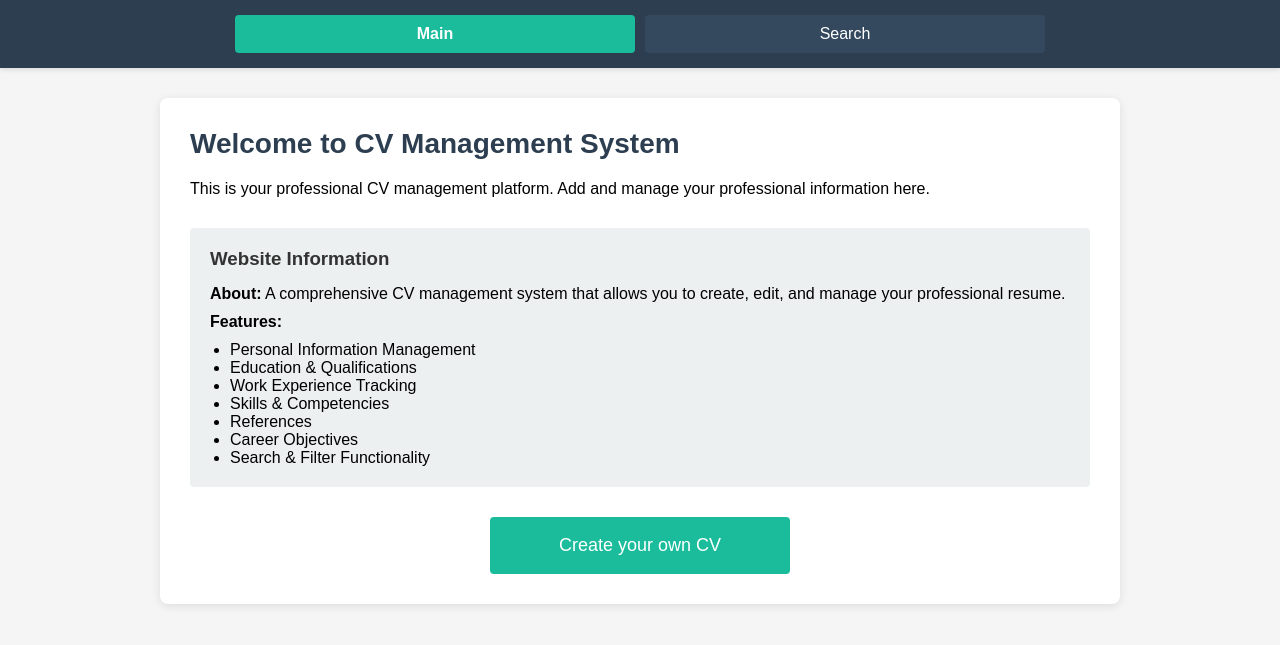
After one commit to Swxounih/IPT-CV-Group-Project, a PHP site: page /search-create.php in a window 1280 px wide. The commit adds this page. Shown: the top 645 px of the page. Run offline with PHP 8.4, Linux system fonts and the light colour scheme.

Commit message:
Changes 2, Search-Create

```diff
--- a/index.php
+++ b/index.php
@@ -15,6 +15,8 @@ if (!isset($_SESSION['resume_data'])) {
 }
 
 // Redirect to first step
-header('Location: personal-information.php');
+// old
+// header('Location: personal-information.php');
+header('Location: search-create.php');
 exit();
 ?>
--- /dev/null
+++ b/search-create.php
@@ -0,0 +1,374 @@
+<?php
+
+?>
+<!DOCTYPE html>
+<html lang="en">
+<head>
+  <meta charset="UTF-8">
+  <meta name="viewport" content="width=device-width, initial-scale=1.0">
+  <title>CV Management</title>
+  <style>
+    * { margin: 0; padding: 0; box-sizing: border-box; }
+
+    body {
+      font-family: Arial, sans-serif;
+      background-color: #f5f5f5;
+    }
+
+    /* Navigation Bar */
+    .navbar {
+      background-color: #2c3e50;
+      padding: 15px 0;
+      box-shadow: 0 2px 5px rgba(0,0,0,0.1);
+      position: sticky;
+      top: 0;
+      z-index: 100;
+    }
+
+    .nav-container {
+      max-width: 1200px;
+      margin: 0 auto;
+      display: flex;
+      gap: 10px;
+      padding: 0 20px;
+      align-items: center;
+      justify-content: center;
+    }
+
+    .nav-btn {
+      background-color: #34495e;
+      color: white;
+      border: none;
+      padding: 10px 25px;
+      font-size: 16px;
+      cursor: pointer;
+      border-radius: 4px;
+      transition: background-color 0.3s ease;
+      width: 400px;
+    }
+
+    .nav-btn:hover {
+      background-color: #1abc9c;
+    }
+
+    .nav-btn.active {
+      background-color: #1abc9c;
+      font-weight: bold;
+    }
+
+    /* Main Container */
+    .container {
+      max-width: 1000px;
+      margin: 30px auto;
+      padding: 0 20px;
+    }
+
+    /* Section Styling */
+    .section {
+      display: none;
+    }
+
+    .section.active {
+      display: block;
+    }
+
+    .section-content {
+      background-color: white;
+      border-radius: 8px;
+      padding: 30px;
+      box-shadow: 0 2px 10px rgba(0,0,0,0.1);
+    }
+
+    h1 {
+      color: #2c3e50;
+      margin-bottom: 20px;
+      font-size: 28px;
+    }
+
+    h3 {
+      color: #333;
+      margin-bottom: 15px;
+    }
+
+    label {
+      display: block;
+      margin-top: 15px;
+      font-weight: bold;
+      color: #2c3e50;
+    }
+
+    input[type="text"],
+    input[type="email"],
+    input[type="number"],
+    select,
+    textarea {
+      width: 100%;
+      padding: 10px;
+      margin-top: 5px;
+      border: 1px solid #bdc3c7;
+      border-radius: 4px;
+      font-family: Arial, sans-serif;
+    }
+
+    textarea {
+      resize: vertical;
+      min-height: 100px;
+    }
+
+    .form-group {
+      margin-bottom: 20px;
+    }
+
+    .btn-container {
+      display: flex;
+      gap: 10px;
+      margin-top: 30px;
+      justify-content: center;
+      flex-wrap: wrap;
+    }
+
+    .btn-container button {
+      padding: 18px 50px;
+      font-size: 18px;
+      min-width: 300px;
+    }
+
+    input[type="submit"],
+    button {
+      padding: 12px 25px;
+      cursor: pointer;
+      border: none;
+      border-radius: 4px;
+      font-size: 16px;
+      background-color: #1abc9c;
+      color: white;
+      transition: background-color 0.3s ease;
+    }
+
+    input[type="submit"]:hover,
+    button:hover {
+      background-color: #16a085;
+    }
+
+    .search-box {
+      display: flex;
+      gap: 10px;
+      margin-bottom: 30px;
+    }
+
+    .search-box input {
+      flex: 1;
+      padding: 10px;
+      border: 1px solid #bdc3c7;
+      border-radius: 4px;
+    }
+
+    .search-box button {
+      padding: 10px 25px;
+    }
+
+    .results-section {
+      margin-top: 20px;
+      min-height: 200px;
+      border: 1px solid #ecf0f1;
+      border-radius: 4px;
+      padding: 20px;
+      background-color: #fafafa;
+    }
+
+    .result-item {
+      background-color: white;
+      border-left: 4px solid #1abc9c;
+      padding: 15px;
+      margin-bottom: 10px;
+      border-radius: 4px;
+    }
+
+    /* Responsive Design */
+    @media (max-width: 768px) {
+      .nav-btn {
+        padding: 8px 20px;
+        font-size: 14px;
+      }
+
+      .section-content {
+        padding: 20px;
+      }
+
+      h1 {
+        font-size: 22px;
+      }
+
+      .container {
+        margin: 20px auto;
+      }
+
+      .btn-container button {
+        padding: 15px 30px;
+        font-size: 16px;
+        min-width: 150px;
+      }
+
+      .search-box {
+        flex-direction: column;
+      }
+
+      .search-box input {
+        width: 100%;
+      }
+
+      .search-box button {
+        width: 100%;
+        padding: 12px;
+      }
+    }
+
+    /*@media (max-width: 480px) {
+      .nav-btn {
+        padding: 8px 15px;
+        font-size: 13px;
+      }
+
+      .section-content {
+        padding: 15px;
+        border-radius: 0;
+      }
+
+      h1 {
+        font-size: 20px;
+      }
+
+      h3 {
+        font-size: 16px;
+      }
+
+      .btn-container button {
+        padding: 12px 20px;
+        font-size: 14px;
+        min-width: 100%;
+        width: 100%;
+      }
+
+      input[type="text"],
+      input[type="email"],
+      input[type="number"],
+      select,
+      textarea {
+        padding: 8px;
+      }
+
+      .navbar {
+        padding: 10px 0;
+      }
+    }*/
+  </style>
+</head>
+
+<body>
+  <!-- Navigation Bar -->
+  <nav class="navbar">
+    <div class="nav-container">
+      <button class="nav-btn active" onclick="showSection('main')">Main</button>
+      <button class="nav-btn" onclick="showSection('search')">Search</button>
+    </div>
+  </nav>
+
+  <!-- Main Container -->
+  <div class="container">
+
+    <!-- Main Section -->
+    <section id="main" class="section active">
+      <div class="section-content">
+        <h1>Welcome to CV Management System</h1>
+        <p>This is your professional CV management platform. Add and manage your professional information here.</p>
+
+        <div style="margin-top: 30px; padding: 20px; background-color: #ecf0f1; border-radius: 4px;">
+          <h3>Website Information</h3>
+          <p><strong>About:</strong> A comprehensive CV management system that allows you to create, edit, and manage your professional resume.</p>
+          <p style="margin-top: 10px;"><strong>Features:</strong></p>
+          <ul style="margin-left: 20px; margin-top: 10px;">
+            <li>Personal Information Management</li>
+            <li>Education & Qualifications</li>
+            <li>Work Experience Tracking</li>
+            <li>Skills & Competencies</li>
+            <li>References</li>
+            <li>Career Objectives</li>
+            <li>Search & Filter Functionality</li>
+          </ul>
+        </div>
+
+        <div class="btn-container">
+            <button type="button" onclick="window.location.href='personal-information.php'">Create your own CV</button>
+
+        </div>
+      </div>
+    </section>
+
+    <!-- Search Section -->
+    <section id="search" class="section">
+      <div class="section-content">
+        <h1>Search Personal CV</h1>
+
+        <div class="search-box">
+          <input type="text" id="searchInput" placeholder="Enter search term (name)">
+          <button onclick="performSearch()">Search</button>
+        </div>
+
+        <div class="results-section" id="resultsView">
+          <p style="color: #7f8c8d; text-align: center;">Enter a search term and click Search to view results</p>
+        </div>
+      </div>
+    </section>
+
+  </div>
+
+  <script>
+    function showSection(sectionId) {
+      // Hide all sections
+      const sections = document.querySelectorAll('.section');
+      sections.forEach(section => {
+        section.classList.remove('active');
+      });
+
+      // Remove active class from all nav buttons
+      const navBtns = document.querySelectorAll('.nav-btn');
+      navBtns.forEach(btn => {
+        btn.classList.remove('active');
+      });
+
+      // Show selected section
+      document.getElementById(sectionId).classList.add('active');
+
+      // Add active class to clicked button
+      event.target.classList.add('active');
+    }
+
+    function performSearch() {
+      const searchTerm = document.getElementById('searchInput').value;
+      const resultsView = document.getElementById('resultsView');
+
+      if (searchTerm.trim() === '') {
+        resultsView.innerHTML = '<p style="color: #7f8c8d; text-align: center;">Please enter a search term</p>';
+        return;
+      }
+
+      // Sample search results (you can replace this with actual database queries)
+      resultsView.innerHTML = `
+        <div class="result-item">
+          <strong>Search Results for: "${searchTerm}"</strong>
+          <p style="margin-top: 10px;">No results found. Maybe you dont have existing CVs data or refine your search.</p>
+        </div>
+      `;
+    }
+
+    // Allow Enter key to search
+    document.addEventListener('DOMContentLoaded', function() {
+      document.getElementById('searchInput').addEventListener('keypress', function(e) {
+        if (e.key === 'Enter') {
+          performSearch();
+        }
+      });
+    });
+  </script>
+</body>
+</html>
```
Also changed, not shown: README.md.
